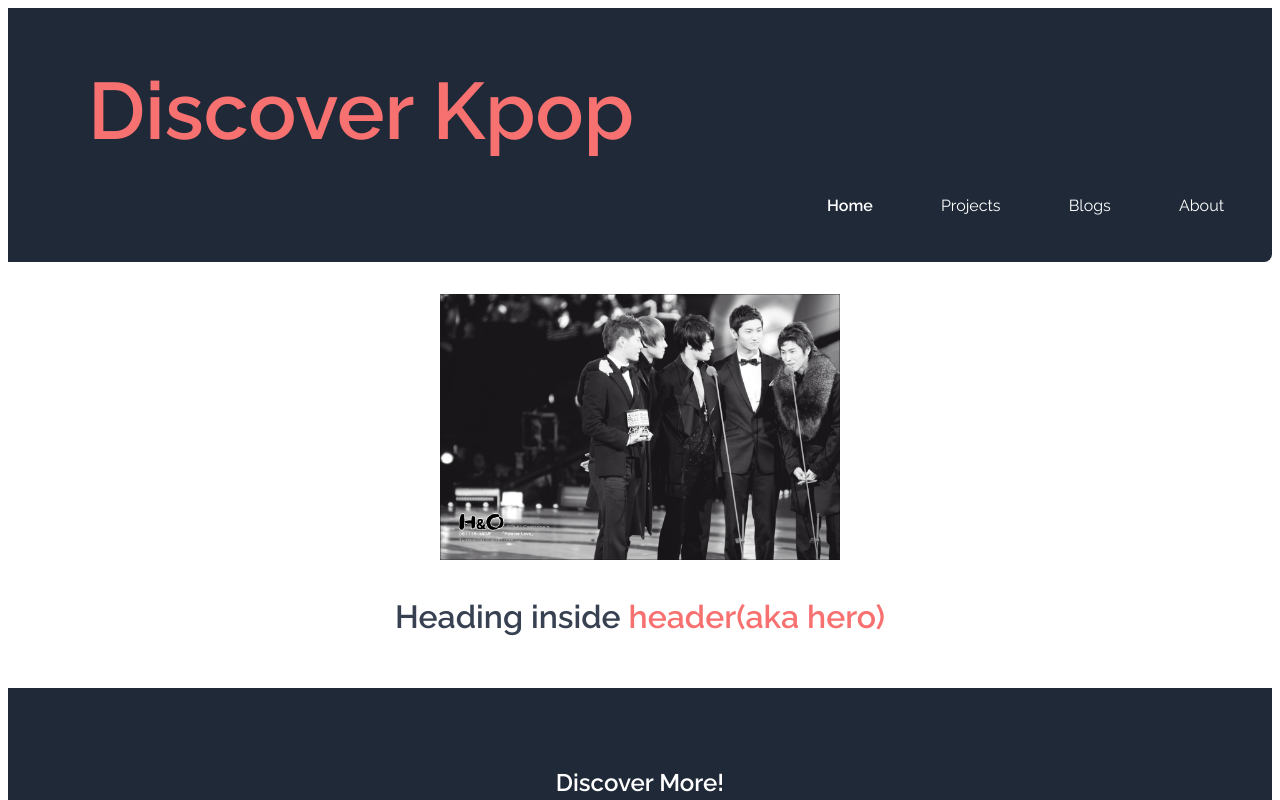
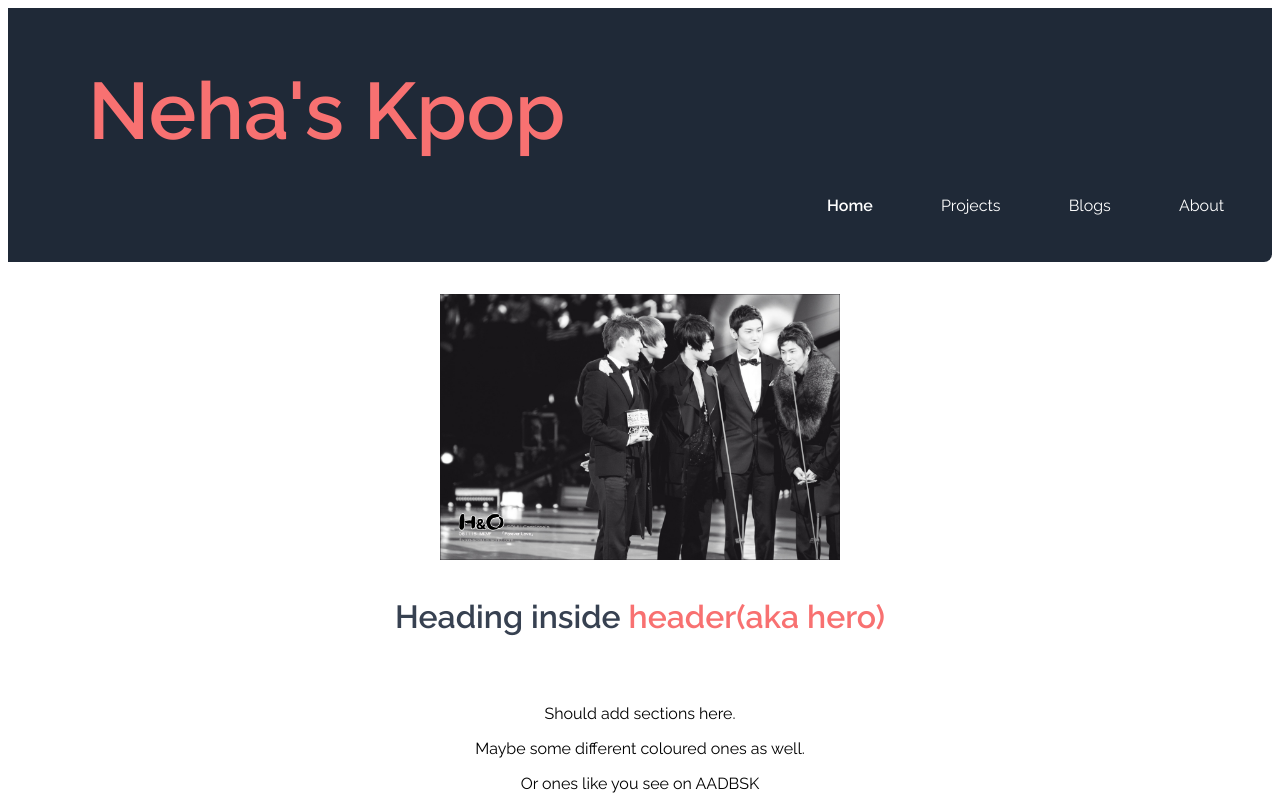
Before and after one commit to neharajesh/kpop-website, a plain HTML site: page index.html in a window 1280 px wide. Shown: the top 800 px of the page. Drawn offline with Linux system fonts and the light colour scheme.

Commit message:
basic additions

```diff
--- a/index.html
+++ b/index.html
@@ -3,12 +3,12 @@
 <head>
     <meta charset="UTF-8">
     <meta name="viewport" content="width=device-width, initial-scale=1.0">
-    <title>Discover Kpop</title>
+    <title>Neha's Kpop</title>
     <link rel="stylesheet" href="/styles.css">
 </head>
 <body>
     <nav class="navigation container">
-        <div class="nav-brand">Discover Kpop</div>
+        <div class="nav-brand">Neha's Kpop</div>
         <ul class="list-no-bullet nav-pills">
             <li class="list-item-inline">
                 <a class="link link-active" href="/">Home</a>
@@ -31,7 +31,9 @@
     </header>
 
     <div class="container container-center">
-
+        <p> Should add sections here. </p>
+        <p> Maybe some different coloured ones as well. </p>
+        <p> Or ones like you see on AADBSK </p>
 
     </div>
 
```
